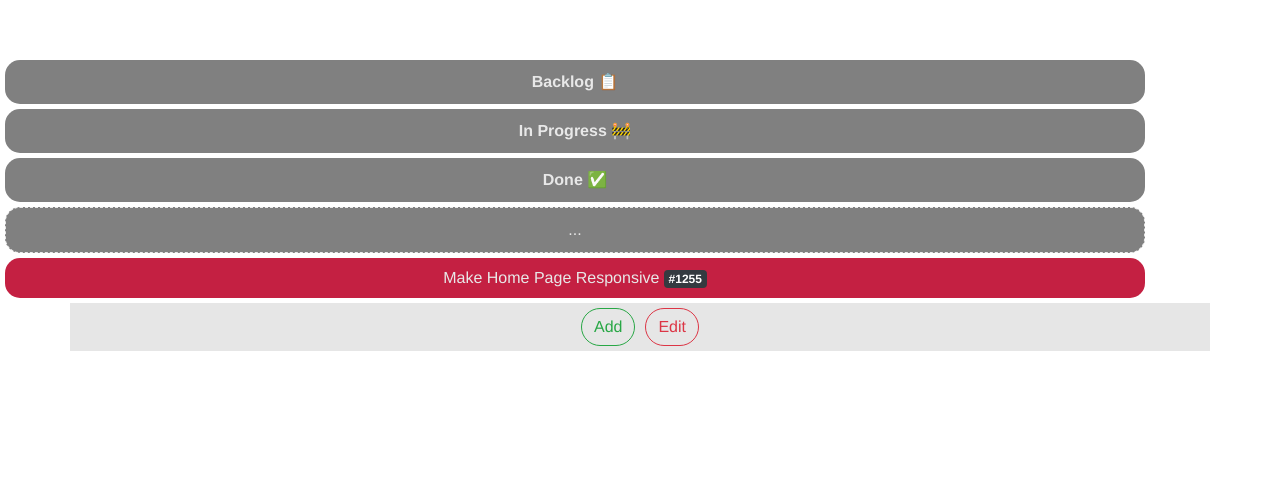
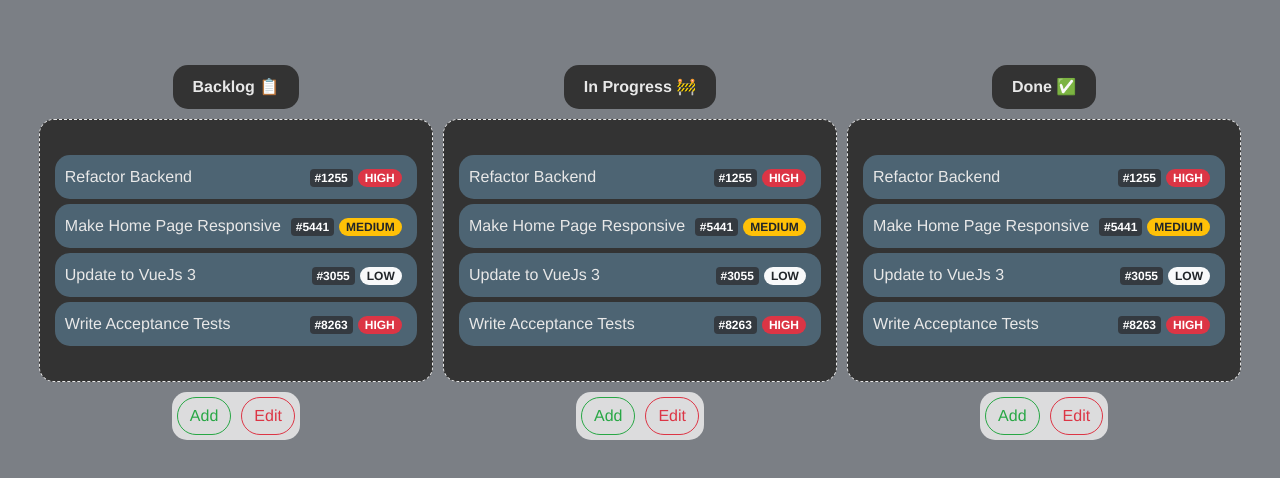
Before and after one commit to marinacompsci/vuescrum, a Vue app: page / in a window 1280 px wide. Shown: the top 478 px of the page. Built offline with nearby package versions, Linux system fonts and the light colour scheme.

Commit message:
Added SectionItem component

```diff
--- a/src/App.vue
+++ b/src/App.vue
@@ -1,27 +1,22 @@
 <template>
   <div id="app">
-    <SectionHeader title="Backlog" icon="📋"></SectionHeader>
-    <SectionHeader title="In Progress" icon="🚧"></SectionHeader>
-    <SectionHeader title="Done" icon="✅"></SectionHeader>
-    <SectionBody></SectionBody>
-    <ItemMinimal title="Make Home Page Responsive" id="1255" priority="high"></ItemMinimal>
-    <SectionControl></SectionControl>
+    <main>
+      <div class="main_content">
+        <Section title="Backlog" icon="📋"></Section>
+        <Section title="In Progress" icon="🚧"></Section>
+        <Section title="Done" icon="✅"></Section>
+      </div>
+    </main>
   </div>
 </template>
 
 <script>
-import SectionHeader from "./components/SectionHeader";
-import SectionBody from "./components/SectionBody";
-import ItemMinimal from "./components/ItemMinimal";
-import SectionControl from "./components/SectionControl";
+import Section from "./components/Section";
 
 export default {
   name: 'App',
   components: {
-    SectionHeader,
-    SectionBody,
-    ItemMinimal,
-    SectionControl
+    Section
   }
 }
 </script>
@@ -35,4 +30,11 @@ export default {
   color: #2c3e50;
   margin-top: 60px;
 }
+.main_content {
+  display: flex;
+  justify-content: center;
+}
+body {
+  background-color: #7b7f85 !important;
+}
 </style>
--- a/src/components/ItemMinimal.vue
+++ /dev/null
@@ -1,53 +0,0 @@
-<template>
-  <div class="container" :class="getPriorityColorClass">
-    <h6>{{ title }}  <b-badge variant="dark">{{ modifyId() }}</b-badge></h6>
-  </div>
-</template>
-
-<script>
-
-export default {
-  name: "ItemMinimal",
-  props: {
-    title: String,
-    id: String,
-    priority: String,
-  },
-  methods: {
-    modifyId() {
-      return '#' + this.id;
-    }
-  },
-  computed: {
-    getPriorityColorClass() {
-      if (this.priority === "high") return 'highPriority';
-      else if (this.priority === "medium") return 'mediumPriority';
-      else if (this.priority === "low") return 'lowPriority';
-      else return null;
-    }
-  }
-
-}
-</script>
-
-<style scoped>
-h6 {
-  margin-bottom: 0;
-}
-.container {
-  color: rgb(232, 232, 232);
-  padding: 10px;
-  border-radius: 15px;
-  margin: 5px;
-}
-.highPriority {
-  background-color: #c42042;
-}
-.mediumPriority {
-  background-color: #c76210;
-}
-.lowPriority {
-  background-color: #c5a328;
-}
-
-</style>
--- /dev/null
+++ b/src/components/Section.vue
@@ -0,0 +1,35 @@
+<template>
+  <div class="section_flex">
+    <SectionHeader :title="title" :icon="icon"></SectionHeader>
+    <SectionBody></SectionBody>
+    <SectionControl></SectionControl>
+  </div>
+</template>
+
+<script>
+import SectionHeader from "./SectionHeader";
+import SectionBody from "./SectionBody";
+import SectionControl from "./SectionControl";
+
+export default {
+  name: "BacklogSection",
+  props: {
+    title: String,
+    icon: String
+  },
+  components: {
+    SectionHeader,
+    SectionBody,
+    SectionControl
+  }
+}
+</script>
+
+<style scoped>
+.section_flex {
+  display: flex;
+  flex-direction: column;
+  align-items: center;
+}
+
+</style>
--- a/src/components/SectionBody.vue
+++ b/src/components/SectionBody.vue
@@ -1,26 +1,34 @@
 <template>
-  <div class="container">
+  <div class="custom-container">
     <div class="content">
-      ...
+      <SectionItem title="Refactor Backend" id="1255" priority="high"></SectionItem>
+      <SectionItem title="Make Home Page Responsive" id="5441" priority="medium"></SectionItem>
+      <SectionItem title="Update to VueJs 3" id="3055" priority="low"></SectionItem>
+      <SectionItem title="Write Acceptance Tests" id="8263" priority="high"></SectionItem>
     </div>
   </div>
 </template>
 
 <script>
+import SectionItem from "./SectionItem";
 export default {
-  name: "SectionBody"
+  name: "SectionBody",
+  components: {
+    SectionItem
+  }
 }
 </script>
 
 <style scoped>
-.container {
-  background-color: rgb(128, 128, 128);
+.custom-container {
+  background-color: rgb(51, 51, 51);
   border-radius: 15px;
   color: rgb(232, 232, 232);
-  padding: 10px;
+  padding: 30px 10px;
   margin: 5px;
   border-style: dashed;
   border-width: thin;
+  min-width: 300px;
 }
 
 .content {
--- a/src/components/SectionControl.vue
+++ b/src/components/SectionControl.vue
@@ -1,5 +1,5 @@
 <template>
-  <div class="container">
+  <div class="custom-container">
     <RoundButton type="add"></RoundButton>
     <RoundButton type="edit"></RoundButton>
   </div>
@@ -16,9 +16,11 @@ export default {
 </script>
 
 <style scoped>
-.container {
-  background-color: rgba(128, 128, 128, 0.2);
+.custom-container {
+  background-color: rgba(244, 244, 244, 0.8);
   display: flex;
-  justify-content: center;
+  margin: 5px;
+  border-radius: 15px;
+  width: fit-content;
 }
 </style>
--- a/src/components/SectionHeader.vue
+++ b/src/components/SectionHeader.vue
@@ -1,5 +1,5 @@
 <template>
-  <div class="container">
+  <div class="custom-container">
     {{ title }} {{ icon }}
   </div>
 </template>
@@ -15,10 +15,10 @@ export default {
 </script>
 
 <style scoped>
-.container {
-  background-color: rgb(128, 128, 128);
+.custom-container {
+  background-color: rgb(51, 51, 51);
   color: rgb(232, 232, 232);
-  padding: 10px;
+  padding: 10px 20px;
   font-weight: bold;
   border-radius: 15px;
   margin: 5px;
--- /dev/null
+++ b/src/components/SectionItem.vue
@@ -0,0 +1,59 @@
+<template>
+  <div class="itemMinimal_container" :class="getPriorityColorClass">
+    <div class="itemMinimal_container__infos">
+      <div class="itemMinimal_title">{{ title }}</div>
+      <div class="itemMinimal_container__infos">
+        <div><b-badge variant="dark">{{ modifyId() }}</b-badge></div>
+        <div><b-badge class="badge-custom" pill :variant="getPriorityColorClass">{{ priority.toUpperCase() }}</b-badge></div>
+      </div>
+    </div>
+  </div>
+</template>
+
+<script>
+
+export default {
+  name: "ItemMinimal",
+  props: {
+    title: String,
+    id: String,
+    priority: String,
+  },
+  methods: {
+    modifyId() {
+      return '#' + this.id;
+    }
+  },
+  computed: {
+    getPriorityColorClass() {
+      if (this.priority === "high") return 'danger';
+      else if (this.priority === "medium") return 'warning';
+      else if (this.priority === "low") return 'light';
+      else return null;
+    }
+  }
+
+}
+</script>
+
+<style scoped>
+.itemMinimal_container {
+  background-color: rgba(80, 106, 122, 0.9);
+  border-radius: 15px;
+  color: rgb(232, 232, 232);
+  padding: 10px;
+  margin: 5px;
+  text-align: left;
+}
+.itemMinimal_container__infos {
+  display: flex;
+  justify-content: space-between;
+}
+.badge-custom {
+  margin: 0 5px;
+}
+.itemMinimal_title {
+  margin-right: 10px;
+}
+
+</style>
```
Also changed, not shown: src/components/BacklogSection.vue (deleted, +0 -13 lines).
